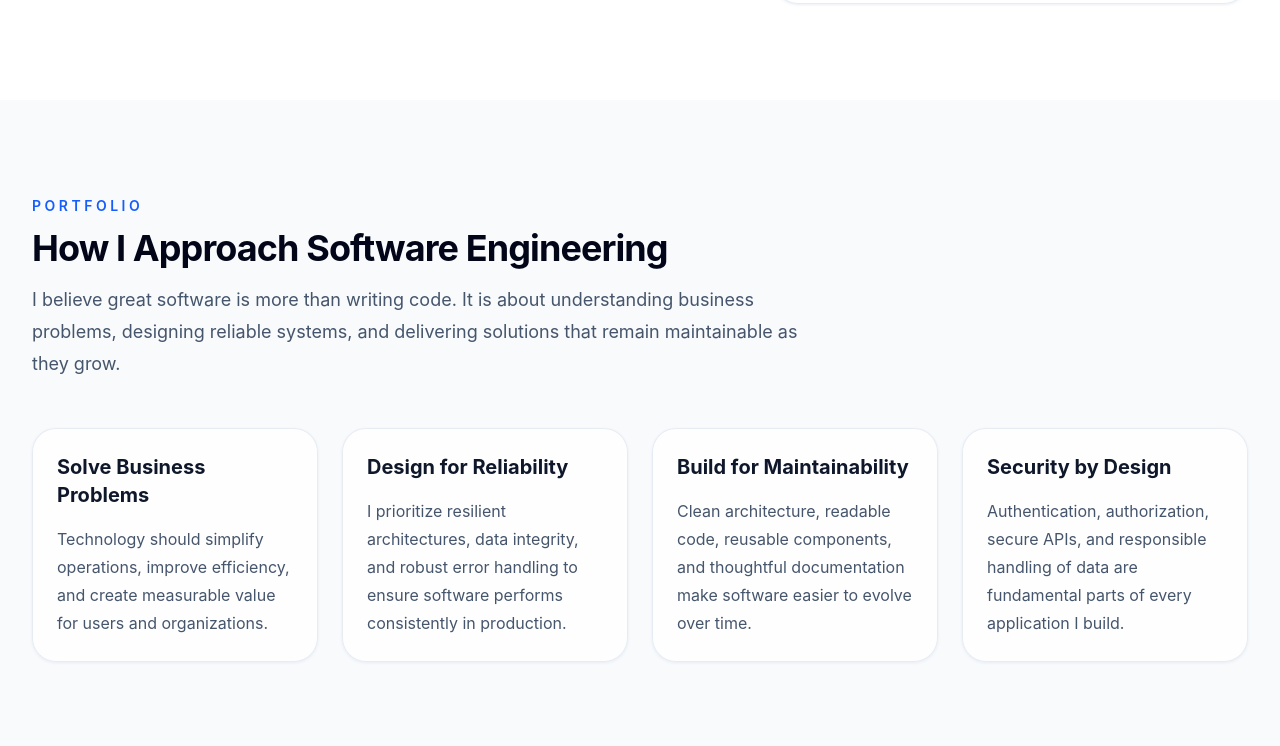
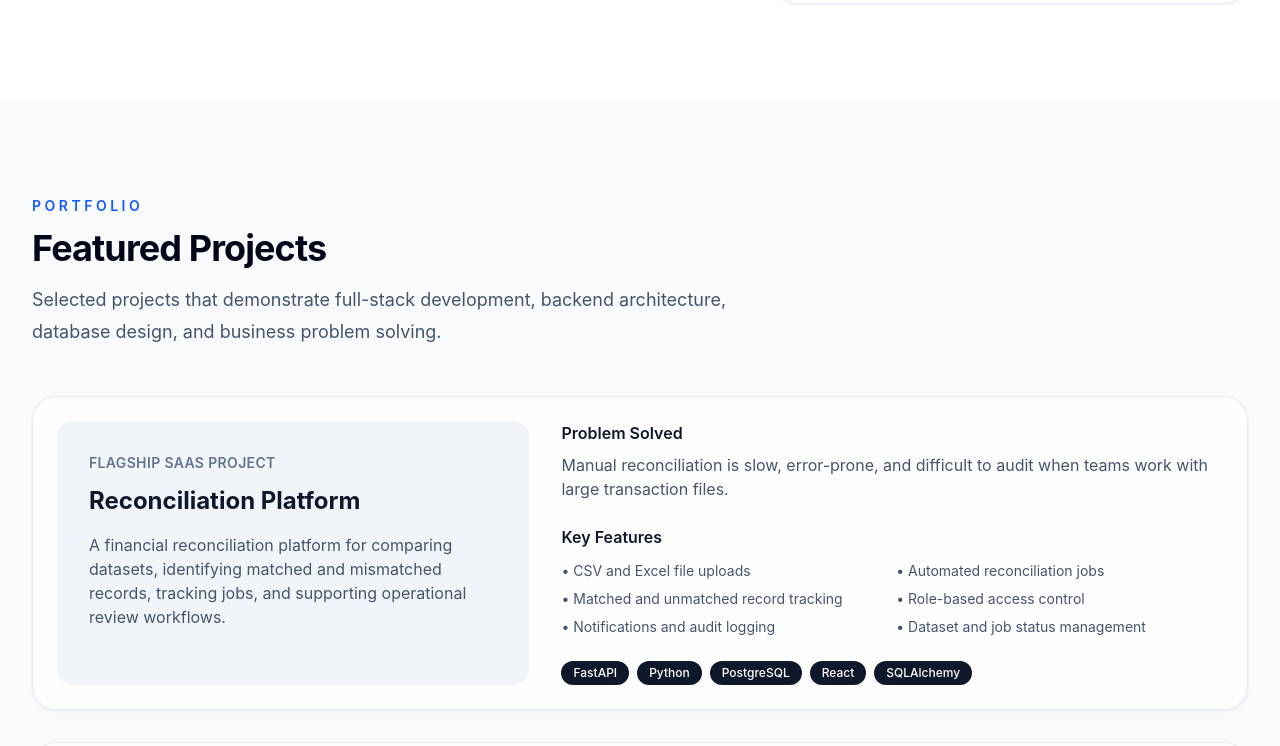
Before and after one commit to obibaadoma/derek-konadu, a React (Vite) app: page / in a window 1280 px wide. Shown: the part 1369-2115 px from the top of the page. Built offline with nearby package versions, Linux system fonts and the light colour scheme.

Commit message:
Revert "feat:Aadd engineering philosophy section"

```diff
--- a/src/App.tsx
+++ b/src/App.tsx
@@ -7,7 +7,7 @@ import Experience from "./components/sections/Experience";
 import Hero from "./components/sections/Hero";
 import Projects from "./components/sections/Projects";
 import Skills from "./components/sections/Skills";
-import Philosophy from "./components/sections/Philosophy";
+import Experience from "./components/sections/Experience";
 
 const App = () => {
   return (
@@ -16,17 +16,10 @@ const App = () => {
 
       <main>
         <Hero />
-
         <About />
-
-      <Philosophy />
-
         <Projects />
-
         <Skills />
-
         <Experience />
-
         <Contact />
       </main>
 
--- a/src/components/layout/Navbar.tsx
+++ b/src/components/layout/Navbar.tsx
@@ -4,7 +4,6 @@ import Container from "./Container";
 const navLinks = [
   { label: "Home", href: "#home" },
   { label: "About", href: "#about" },
-  { label: "Philosophy", href: "#philosophy" },
   { label: "Projects", href: "#projects" },
   { label: "Skills", href: "#skills" },
   { label: "Experience", href: "#experience" },
--- a/src/components/sections/Philosophy.tsx
+++ /dev/null
@@ -1,30 +0,0 @@
-import Container from "../layout/Container";
-import Card from "../ui/Card";
-import SectionTitle from "../ui/SectionTitle";
-import { philosophy } from "../../data";
-
-const Philosophy = () => {
-  return (
-    <section id="philosophy" className="bg-slate-50 py-24">
-      <Container>
-        <SectionTitle title={philosophy.title} subtitle={philosophy.intro} />
-
-        <div className="grid gap-6 md:grid-cols-2 xl:grid-cols-4">
-          {philosophy.principles.map((principle) => (
-            <Card key={principle.title}>
-              <h3 className="text-xl font-bold text-slate-900">
-                {principle.title}
-              </h3>
-
-              <p className="mt-4 leading-7 text-slate-600">
-                {principle.description}
-              </p>
-            </Card>
-          ))}
-        </div>
-      </Container>
-    </section>
-  );
-};
-
-export default Philosophy;
--- a/src/data/index.ts
+++ b/src/data/index.ts
@@ -3,4 +3,3 @@ export * from "./experience";
 export * from "./projects";
 export * from "./skills";
 export * from "./certifications";
-export * from "./philosophy";
--- a/src/data/philosophy.ts
+++ /dev/null
@@ -1,29 +0,0 @@
-export const philosophy = {
-  title: "How I Approach Software Engineering",
-
-  intro:
-    "I believe great software is more than writing code. It is about understanding business problems, designing reliable systems, and delivering solutions that remain maintainable as they grow.",
-
-  principles: [
-    {
-      title: "Solve Business Problems",
-      description:
-        "Technology should simplify operations, improve efficiency, and create measurable value for users and organizations.",
-    },
-    {
-      title: "Design for Reliability",
-      description:
-        "I prioritize resilient architectures, data integrity, and robust error handling to ensure software performs consistently in production.",
-    },
-    {
-      title: "Build for Maintainability",
-      description:
-        "Clean architecture, readable code, reusable components, and thoughtful documentation make software easier to evolve over time.",
-    },
-    {
-      title: "Security by Design",
-      description:
-        "Authentication, authorization, secure APIs, and responsible handling of data are fundamental parts of every application I build.",
-    },
-  ],
-};
```
Lines whose indentation alone changed are shown as unchanged.
